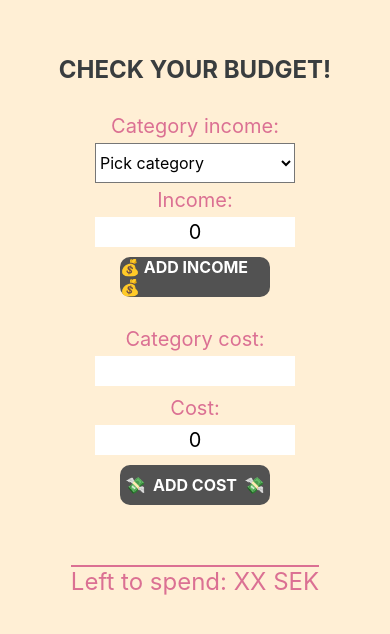
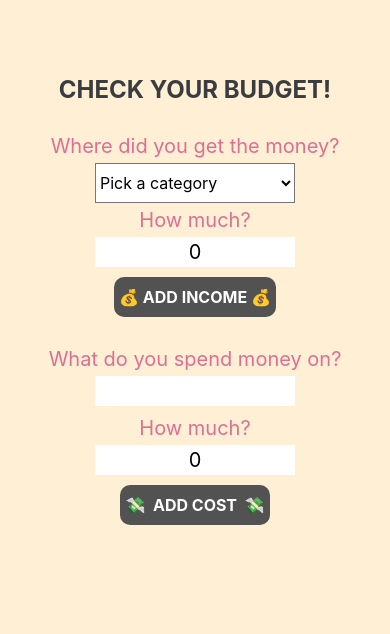
Before and after one commit to Technigo/project-react-native-app, a React Native app: screen / in a window 390 px wide. Shown: the part 102-736 px from the top of the page. Built offline with nearby package versions, Linux system fonts and the light colour scheme.

Commit message:
Updated styling and conditional rendering on balance/total

```diff
--- a/App.js
+++ b/App.js
@@ -18,11 +18,11 @@ import {
 //Input category costs (add to array costs)
 //Input cost (add to array costs)
 //Component to map the objects in the array listIncomes and listCosts
-//Sum component that calculates the incomes-costs to see what we have left
+//Sum component that calculates the incomes-costs to see what we have left - if <0 show "No money to spend!" with blinking animation?
 //Shake phone to reset?
 
 const App = () => {
-  const [categoryIncome, setCategoryIncome] = useState('');
+  const [categoryIncome, setCategoryIncome] = useState();
   const [categoryCost, setCategoryCost] = useState('');
   const [income, setIncome] = useState('0');
   const [cost, setCost] = useState('0');
@@ -48,35 +48,34 @@ const App = () => {
 
   return (
     <View style={styles.container}>
-      <StatusBar hidden static backgroundColor="palevioletred" />
+      <StatusBar hidden backgroundColor="palevioletred" />
       <Text style={styles.textHeading}>CHECK YOUR BUDGET!</Text>
 
-      {/* ADD INCOMES */}
+      {/* ADD INCOMES - HOW TO HIDE THE NUMBERPAD AFTER INPUT, CAN'T SCROLL TO NEXT?*/}
       <View style={styles.viewSection}>
-        <Text style={styles.text}>Category income:</Text>
+
+        <Text style={styles.text}>Where did you get the money?</Text>
         <Picker
           style={styles.picker}
-          type="dropdown"
           selectedValue={categoryIncome}
           onValueChange={value => setCategoryIncome(value)}>
-          <Picker.Item label="Pick category" value="-" />
+          <Picker.Item label="Pick a category" value="-" />
           <Picker.Item label="Salary" value="Salary" />
+          <Picker.Item label="Stole it" value="Stolen money" />
+          <Picker.Item label="Borrowed" value="Borrowed" />
           <Picker.Item label="Other" value="Other" />
         </Picker>
 
-        <Text style={styles.text}>Income:</Text>
+        <Text style={styles.text}>How much?</Text>
         <TextInput
           style={styles.textInput}
           onChangeText={text => setIncome(text)}
           value={income}
+          allowFontScaling
+          keyboardType="numeric"
+          autoCapitalize
+          clearTextOnFocus
         />
-
-        {/*<Button
-          title="💰  Add income  💰"
-          color="#525252"
-          accessibilityLabel="add button"
-          onPress={handleAddIncome}
-        />*/}
 
         <TouchableOpacity style={styles.button} onPress={handleAddIncome}>
           <Text style={styles.buttonText}>💰 ADD INCOME 💰</Text>
@@ -85,49 +84,52 @@ const App = () => {
 
       {/* ADD COSTS */}
       <View style={styles.viewSection}>
-        <Text style={styles.text}>Category cost:</Text>
+        <Text style={styles.text}>What do you spend money on?</Text>
         <TextInput
           style={styles.textInput}
           onChangeText={text => setCategoryCost(text)}
           value={categoryCost}
+          allowFontScaling
+          clearTextOnFocus
+          autoCapitalize
         />
 
-        <Text style={styles.text}>Cost:</Text>
+        <Text style={styles.text}>How much?</Text>
         <TextInput
           style={styles.textInput}
           onChangeText={text => setCost(text)}
           value={cost}
+          maxLength="6"
+          keyboardType="numeric"
+          allowFontScaling
+          clearTextOnFocus
         />
-
-        {/*<Button
-          title="💸  ADD COST  💸"
-          fontSize="24"
-          color="#525252"
-          onPress={handleAddCost}
-        />*/}
 
         <TouchableOpacity style={styles.button} onPress={handleAddCost}>
           <Text style={styles.buttonText}>💸  ADD COST  💸</Text>
         </TouchableOpacity>
       </View>
 
-      {/* SUMMARY */}
+      {/* SUMMARY - WHY ISN'T SPACE-BETWEEN WORKING BETWEEN items.category & items.income?*/}
       <View style={styles.viewSummary}>
+
+        {(listIncomes.length > 0 || listCosts.length > 0) && <Text style={styles.textBalance}>Your Balance:</Text>}
+
         {listIncomes.map((items, index) => (
           <Text style={styles.textSummaryIncome} key={index}>
-            <Text>{items.category}:</Text>
-            <Text>{items.income} SEK</Text>
+            <Text>{items.category}</Text>
+            <Text>  {items.income} SEK</Text>
           </Text>
         ))}
 
         {listCosts.map((items, index) => (
           <Text style={styles.textSummaryCost} key={index}>
             <Text>{items.category}:</Text>
-            <Text>-{items.cost} SEK</Text>
+            <Text>  -{items.cost} SEK</Text>
           </Text>
         ))}
 
-        <Text style={styles.textTotal}>Left to spend: XX SEK</Text>
+        {(listIncomes.length > 0 || listCosts.length > 0) && <Text style={styles.textTotal}>Left to spend: XX SEK</Text>}
       </View>
     </View>
   );
@@ -161,9 +163,17 @@ const styles = StyleSheet.create({
     marginBottom: 5,
   },
 
+  textBalance: {
+    fontSize: 22,
+    color: 'palevioletred',
+    marginBottom: 10,
+    borderBottomWidth: 2,
+    borderColor: 'palevioletred',
+  },
+
   picker: {
-    height: 40,
     width: 200,
+    minHeight: 40,
     backgroundColor: '#fff',
     marginBottom: 5,
   },
@@ -179,7 +189,7 @@ const styles = StyleSheet.create({
 
   button: {
     height: 40,
-    width: 150,
+    padding: 5,
     borderRadius: 10,
     backgroundColor: '#525252',
     alignItems: 'center',
@@ -193,8 +203,7 @@ const styles = StyleSheet.create({
   },
 
   viewSummary: {
-    marginTop: 30,
-    border: 2,
+    marginTop: 20,
   },
 
   textSummaryIncome: {
@@ -212,9 +221,10 @@ const styles = StyleSheet.create({
   },
 
   textTotal: {
+    marginTop: 10,
     borderTopWidth: 2,
     borderColor: 'palevioletred',
-    fontSize: 24,
+    fontSize: 22,
     color: 'palevioletred',
   },
 });
```
